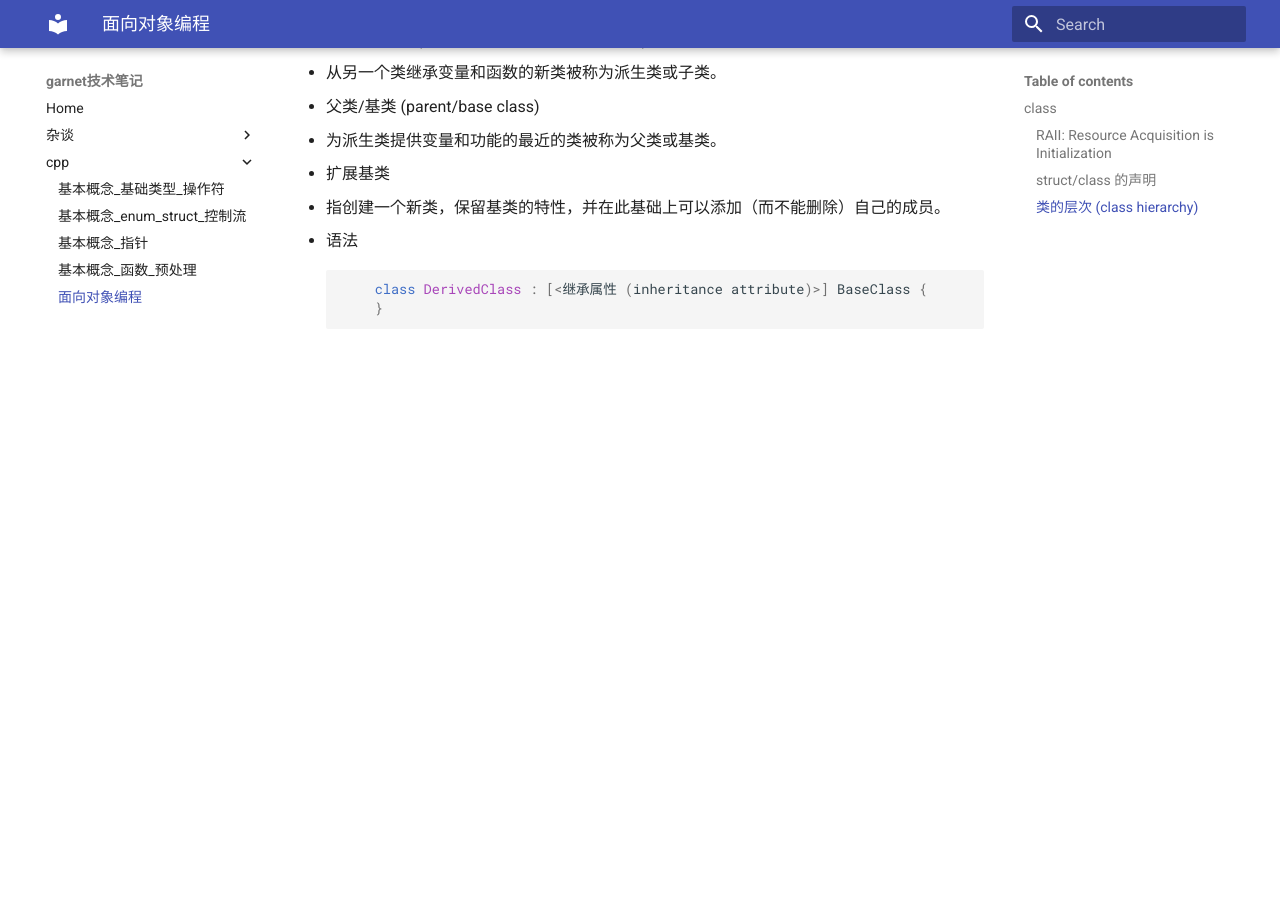
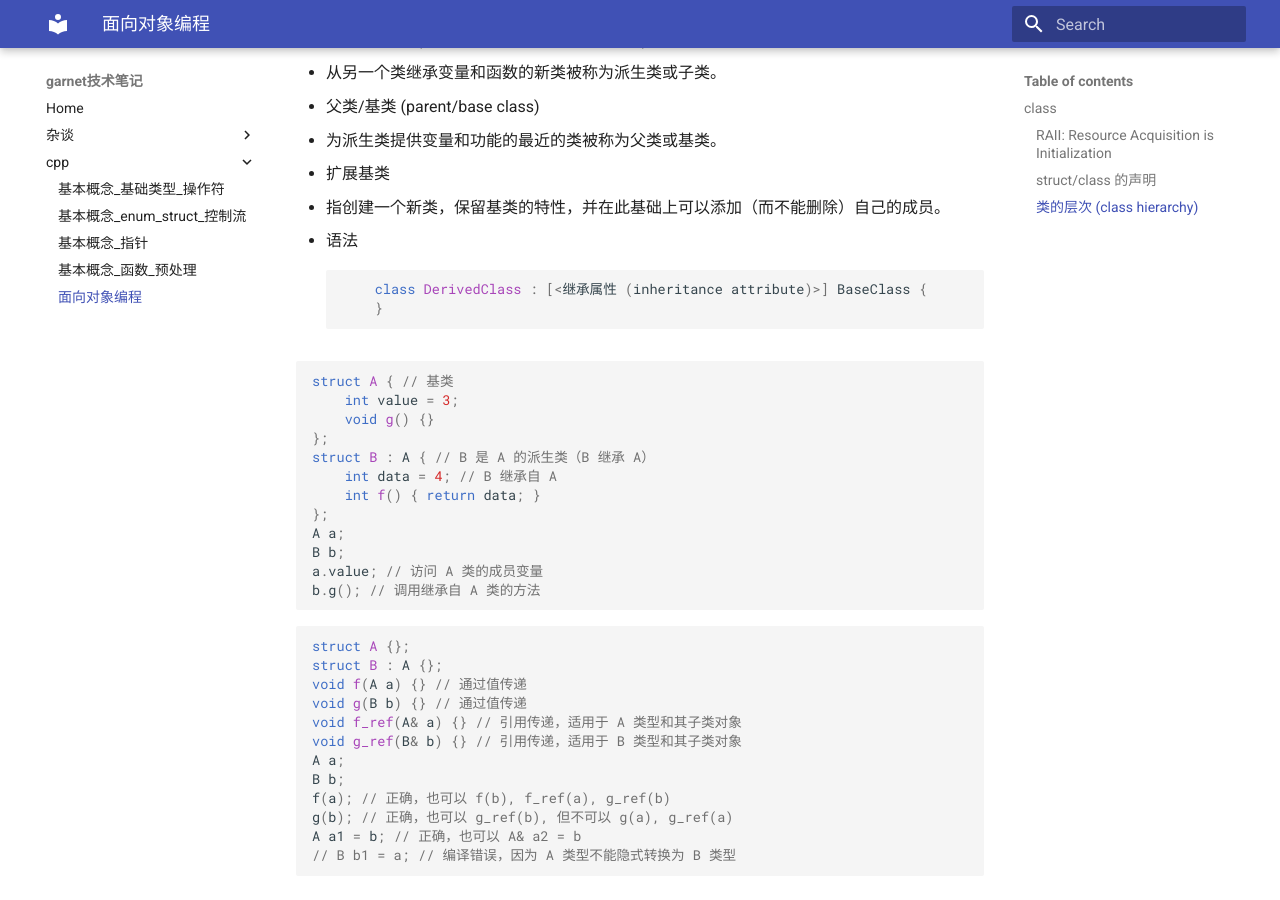
Before and after one commit to ymma98/technotes, an MkDocs documentation site: the page built from docs/cpp/OOP.md, in a window 1280 px wide and 900 px high, scrolled down 2142 px. Built offline with MkDocs 1.6.1 and Material for MkDocs 9.7.7, drawn with Linux system fonts in a browser that asks for light colours; before the commit the page ends 2511 px from its top, so only the background shows below that.

Commit message:
docs/cpp/OOP.md updated from https://stackedit.cn/

````diff
--- a/docs/cpp/OOP.md
+++ b/docs/cpp/OOP.md
@@ -89,13 +89,39 @@ a.b.g(); // 访问成员对象b的成员函数g()
     }
 ```
 
-
-
+```cpp
+struct A { // 基类
+    int value = 3;
+    void g() {}
+};
+struct B : A { // B 是 A 的派生类（B 继承 A）
+    int data = 4; // B 继承自 A
+    int f() { return data; }
+};
+A a;
+B b;
+a.value; // 访问 A 类的成员变量
+b.g(); // 调用继承自 A 类的方法
+```
+```cpp
+struct A {};
+struct B : A {};
+void f(A a) {} // 通过值传递
+void g(B b) {} // 通过值传递
+void f_ref(A& a) {} // 引用传递，适用于 A 类型和其子类对象
+void g_ref(B& b) {} // 引用传递，适用于 B 类型和其子类对象
+A a;
+B b;
+f(a); // 正确，也可以 f(b), f_ref(a), g_ref(b)
+g(b); // 正确，也可以 g_ref(b), 但不可以 g(a), g_ref(a)
+A a1 = b; // 正确，也可以 A& a2 = b
+// B b1 = a; // 编译错误，因为 A 类型不能隐式转换为 B 类型
+```
 
 
 
 
 <!--stackedit_data:
-eyJoaXN0b3J5IjpbMjI1OTgwNDc1LC02NDExNjgzOSw5NzY0ND
-EzMTZdfQ==
+eyJoaXN0b3J5IjpbLTQ4NDcxMzYzMywyMjU5ODA0NzUsLTY0MT
+E2ODM5LDk3NjQ0MTMxNl19
 -->
````
